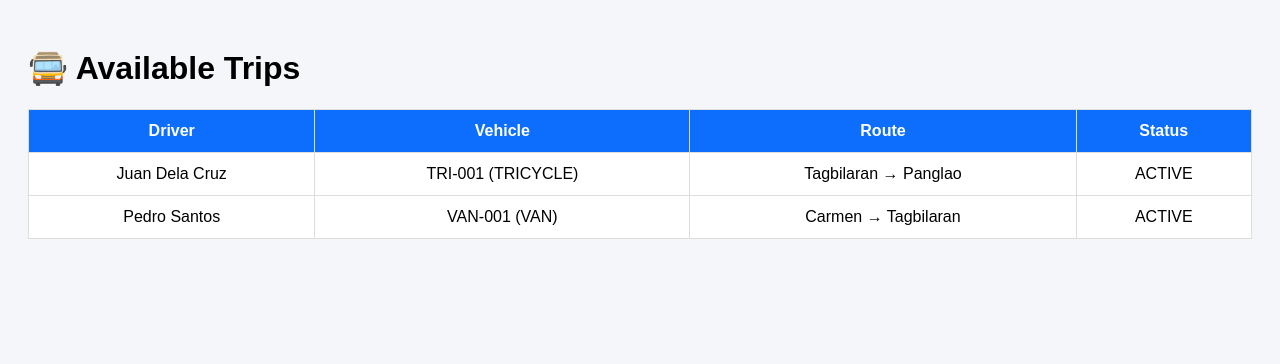
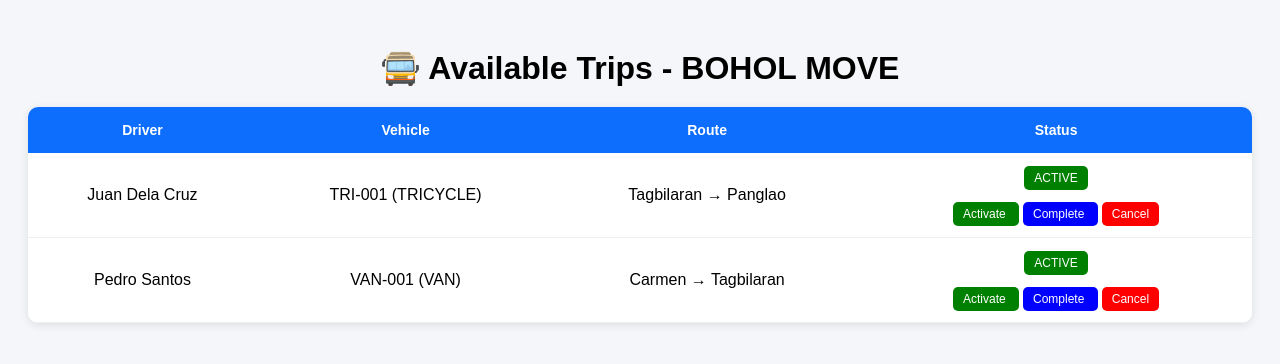
Before and after one commit to joiakimbitol-jpg/trackingsystem, a Django app: page /trips/ in a window 1280 px wide. Shown: the top 364 px of the page. Run offline with Django 5.2, Linux system fonts and the light colour scheme; data comes from the database, SQL or seed files in the repository; both versions use the stored data as it was after the commit.

Commit message:
Checkpoint: dashboard, trips, alerts, admin working (BOHOL MOVE v1)

```diff
--- a/core/admin.py
+++ b/core/admin.py
@@ -1,5 +1,5 @@
 from django.contrib import admin
-from .models import Route, Vehicle, Driver, Assignment
+from .models import Route, Vehicle, Driver, Assignment, Alert
 
 
 #register your models here
@@ -25,3 +25,7 @@ class AssignmentAdmin(admin.ModelAdmin):
     list_display = ('driver', 'vehicle', 'route', 'status', 'created_at')
     list_filter = ('status',)
     search_fields = ('driver__name', 'vehicle__vehicle_number')
+@admin.register(Alert)
+class AlertAdmin(admin.ModelAdmin):
+    list_display = ('title', 'created_at')
+    search_fields = ('title',)
--- a/core/models.py
+++ b/core/models.py
@@ -59,3 +59,11 @@ class Assignment(models.Model):
 
     def __str__(self):
         return f"{self.driver} - {self.vehicle} - {self.route} ({self.status})"
+
+class Alert(models.Model):
+    title = models.CharField(max_length=200)
+    message = models.TextField()
+    created_at = models.DateTimeField(auto_now_add=True)
+
+    def __str__(self):
+        return self.title
--- a/core/templates/core/trips.html
+++ b/core/templates/core/trips.html
@@ -12,27 +12,84 @@
             padding: 20px;
         }
 
+        h1 {
+            text-align: center;
+            margin-bottom: 20px;
+        }
+
         table {
             width: 100%;
             border-collapse: collapse;
             background: white;
-        }
-
-        th, td {
-            border: 1px solid #ddd;
-            padding: 12px;
-            text-align: center;
+            border-radius: 10px;
+            overflow: hidden;
+            box-shadow: 0 2px 10px rgba(0,0,0,0.1);
         }
 
         th {
             background: #0d6efd;
             color: white;
+            padding: 15px;
+            font-size: 14px;
         }
+
+        td {
+            padding: 15px;
+            text-align: center;
+            border-bottom: 1px solid #eee;
+        }
+
+        tr:hover {
+            background: #f1f5ff;
+        }
+
+        a {
+            text-decoration: none;
+            padding: 5px 10px;
+            border-radius: 5px;
+            font-size: 12px;
+            margin: 2px;
+        }
+
+        .btn-active {
+            background: green;
+            color: white;
+        }
+
+        .btn-completed {
+            background: blue;
+            color: white;
+        }
+
+        .btn-cancelled {
+            background: red;
+            color: white;
+        }
+
+        .btn:hover {
+            opacity: 0.8;
+        }
+
+        .status-active,
+        .status-pending,
+        .status-completed,
+        .status-cancelled {
+            padding: 5px 10px;
+            border-radius: 5px;
+            color: white;
+            font-size: 12px;
+        }
+
+        .status-active { background: green; }
+        .status-pending { background: orange; }
+        .status-completed { background: blue; }
+        .status-cancelled { background: red; }
     </style>
 </head>
+
 <body>
 
-<h1>🚍 Available Trips</h1>
+<h1>🚍 Available Trips - BOHOL MOVE</h1>
 
 <table>
     <tr>
@@ -47,7 +104,38 @@
         <td>{{ trip.driver }}</td>
         <td>{{ trip.vehicle }}</td>
         <td>{{ trip.route }}</td>
-        <td>{{ trip.status }}</td>
+
+        <td>
+            {% if trip.status == "ACTIVE" %}
+                <span class="status-active">ACTIVE</span>
+
+            {% elif trip.status == "PENDING" %}
+                <span class="status-pending">PENDING</span>
+
+            {% elif trip.status == "COMPLETED" %}
+                <span class="status-completed">COMPLETED</span>
+
+            {% elif trip.status == "CANCELLED" %}
+                <span class="status-cancelled">CANCELLED</span>
+
+            {% else %}
+                <span>{{ trip.status }}</span>
+            {% endif %}
+
+            <br><br>
+
+            <a class="btn-active" href="{% url 'update_trip_status' trip.id 'ACTIVE' %}">
+                Activate
+            </a>
+
+            <a class="btn-completed" href="{% url 'update_trip_status' trip.id 'COMPLETED' %}">
+                Complete
+            </a>
+
+            <a class="btn-cancelled" href="{% url 'update_trip_status' trip.id 'CANCELLED' %}">
+                Cancel
+            </a>
+        </td>
     </tr>
     {% endfor %}
 </table>
--- a/core/urls.py
+++ b/core/urls.py
@@ -6,4 +6,6 @@ urlpatterns = [
     path('routes/', views.route_list, name='routes'),
     path('fare/', views.fare_calculator, name='fare'),
     path('trips/', views.trips, name='trips'),
+    path('alerts/', views.alerts, name='alerts'),
+    path('trip/update/<int:id>/<str:status>/', views.update_trip_status, name='update_trip_status'),
 ]
--- a/core/views.py
+++ b/core/views.py
@@ -1,5 +1,6 @@
 from django.shortcuts import render
-from .models import Driver, Vehicle, Route, Assignment
+from django.shortcuts import render, get_object_or_404, redirect
+from .models import Driver, Vehicle, Route, Assignment, Alert
 
 # DASHBOARD VIEW
 def dashboard(request):
@@ -7,12 +8,24 @@ def dashboard(request):
     total_vehicles = Vehicle.objects.count()
     total_routes = Route.objects.count()
     active_assignments = Assignment.objects.filter(status='ACTIVE').count()
+    latest_alerts = Alert.objects.order_by('-created_at')[:5]
+
+    active_trips = Assignment.objects.filter(status='ACTIVE').count()
+    pending_trips = Assignment.objects.filter(status='PENDING').count()
+    completed_trips = Assignment.objects.filter(status='COMPLETED').count()
+    cancelled_trips = Assignment.objects.filter(status='CANCELLED').count()
 
     context = {
         'total_drivers': total_drivers,
         'total_vehicles': total_vehicles,
         'total_routes': total_routes,
         'active_assignments': active_assignments,
+        'latest_alerts': latest_alerts,
+
+        'active_trips': active_trips,
+        'pending_trips': pending_trips,
+        'completed_trips': completed_trips,
+        'cancelled_trips': cancelled_trips,
     }
 
     return render(request, 'core/dashboard.html', context)
@@ -56,3 +69,16 @@ def trips(request):
     return render(request, 'core/trips.html', {
         'trips': trips
     })
+def update_trip_status(request, id, status):
+    trip = get_object_or_404(Assignment, id=id)
+    trip.status = status
+    trip.save()
+
+    return redirect('trips')
+
+def alerts(request):
+    alerts = Alert.objects.order_by('-created_at')
+
+    return render(request, 'core/alerts.html', {
+        'alerts': alerts
+    })
```
Also changed, not shown: core/templates/core/alerts.html (added, +22 -0 lines), core/templates/core/dashboard.html (+38 -0 lines), core/migrations/0004_alert.py (added), db.sqlite3.
